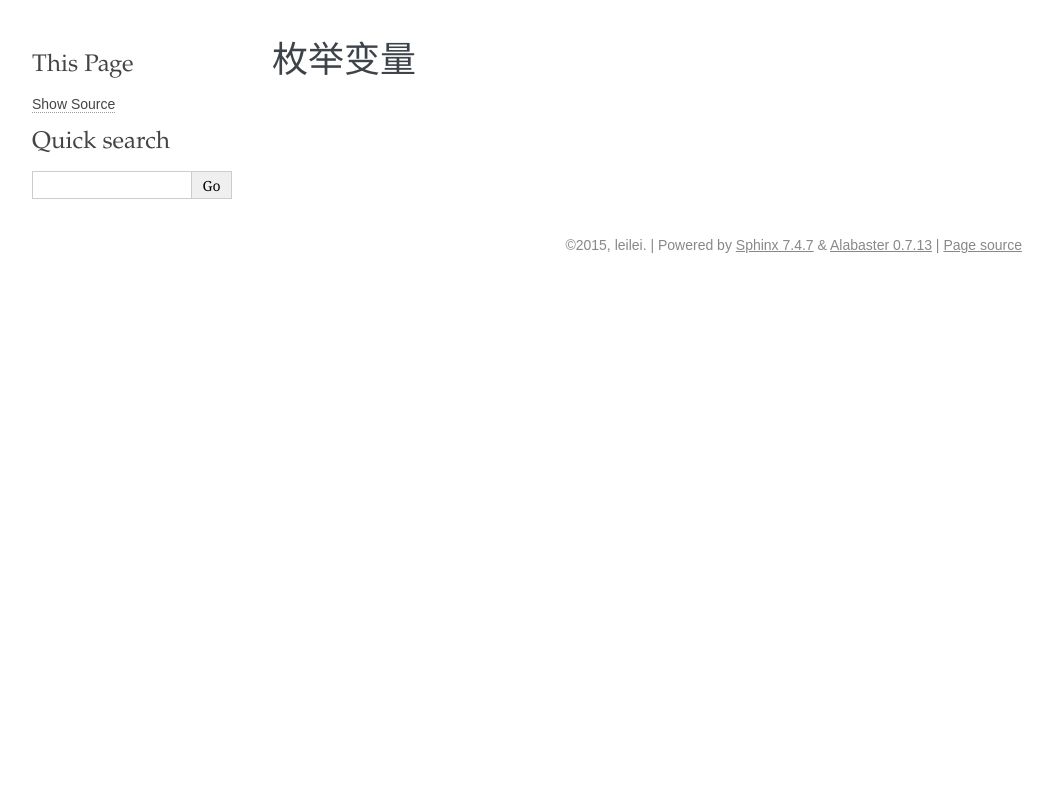
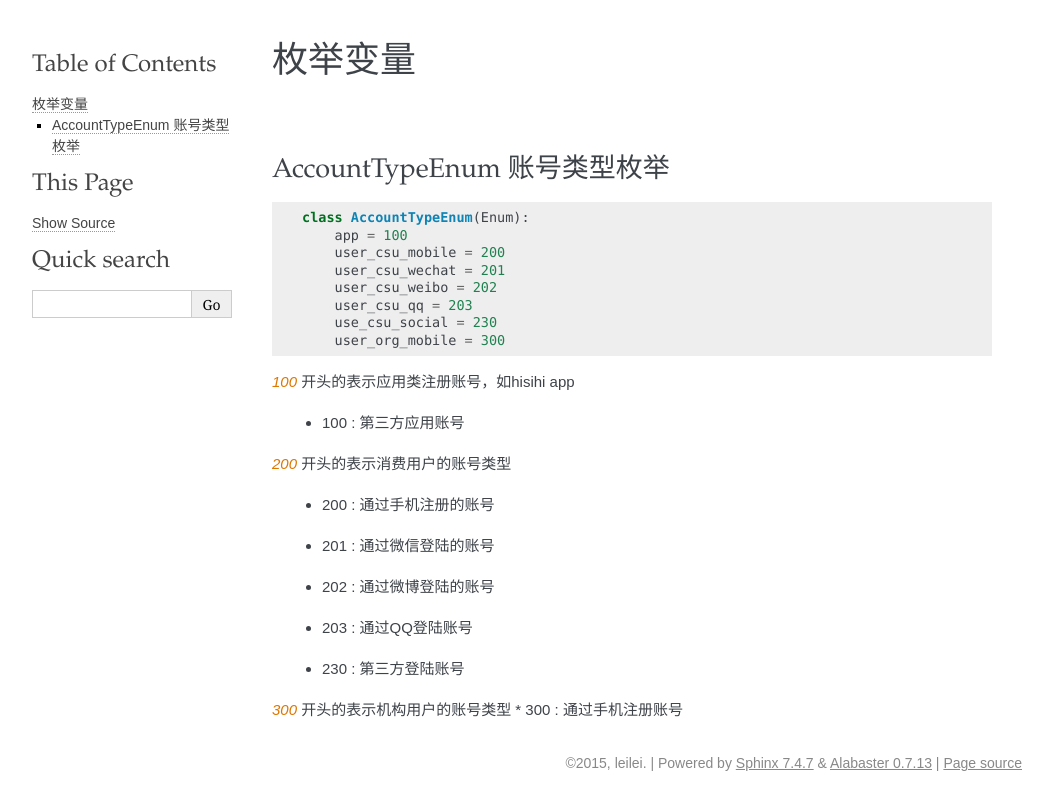
Before and after one commit to clownmelody/hisihi_api, a Sphinx documentation site: the page built from docs/enums.rst, in a window 1280 px wide. Shown: the top 810 px of the page, without its empty margins (118-1171 px from the left). Built offline with Sphinx 7.4.7, drawn with Linux system fonts in a browser that asks for light colours.

```diff
--- a/docs/enums.rst
+++ b/docs/enums.rst
@@ -2,3 +2,32 @@
 
 枚举变量
 ============
+
+AccountTypeEnum 账号类型枚举
+~~~~~~~~~~~~~~~~~~~~~~~~~~~~~
+
+::
+
+    class AccountTypeEnum(Enum):
+        app = 100
+        user_csu_mobile = 200
+        user_csu_wechat = 201
+        user_csu_weibo = 202
+        user_csu_qq = 203
+        use_csu_social = 230
+        user_org_mobile = 300
+
+`100` 开头的表示应用类注册账号，如hisihi app
+
+* 100 : 第三方应用账号
+
+`200` 开头的表示消费用户的账号类型
+
+* 200 : 通过手机注册的账号
+* 201 : 通过微信登陆的账号
+* 202 : 通过微博登陆的账号
+* 203 : 通过QQ登陆账号
+* 230 : 第三方登陆账号
+
+`300` 开头的表示机构用户的账号类型
+* 300 : 通过手机注册账号
--- a/docs/index.rst
+++ b/docs/index.rst
@@ -4,14 +4,14 @@
 Api V1 说明
 ~~~~~~~~~~~~~~~~
 
-互联网数据可贵。使用Api，从我做起。
+互联网数据可贵，请尽量保护用户数据和服务器资源的安全。
 
 1. 除了 `POST v1/token` 和 `POST v1/token/info` (获取令牌及查询令牌信息)外所有Api都
    需要申请令牌来调用
 #. 令牌具有时效性，当令牌过期时需要使用app_key和app_secret或者账号、密码重新获取令牌
 #. 令牌分为应用令牌和用户令牌，两种令牌的获取都可以通过调用 `POST v1/token`来获取
 #. 不建议客户端存储用户账号、密码，而应该通过refresh_token刷新令牌
-#  不建议客户端存储App_Secret，可以存放App_Key。App_Secret应该放在App的前置服务器中
+#.  不建议客户端存储App_Secret，可以存放App_Key。App_Secret应该放在App的前置服务器中
 #. 数据格式统一使用json，不支持xml
 #. 所有Api均支持跨域，目前不做任何限制，后期根据情况可能会限制跨域访问
 #. Api遵从严格的HTTP动作并采用标准的 :ref:`Http Status Code <status>` 作为响应状态，
--- a/docs/token.rst
+++ b/docs/token.rst
@@ -17,7 +17,7 @@
     {
         "account":"MmyQsBlY",
         "secret":"E4Drd2Qx",
-        "type":"100",
+        "type":"230",
         "device":"Nokia-Lumia-920-TW"
     }
 
@@ -25,7 +25,7 @@
 
 * account：用户账号或者app_key
 * secret: 用户密码或者app_secret
-* type: 账号类型，目前只有App类，可取值 100, "100"
+* type: 账号类型，可取值参见 :ref:`枚举类型说明 <enums>`
 * device: 设备唯一标识。目前没有进行多端登录控制，所以不需要赋值或者传递空值
 
 Response Status `201`:
```
Also changed, not shown: other parts of docs/index.rst (+2 -0 lines), docs/mall.rst (added, +19 -0 lines), docs/status.rst (+27 -5 lines), 3 other files.
